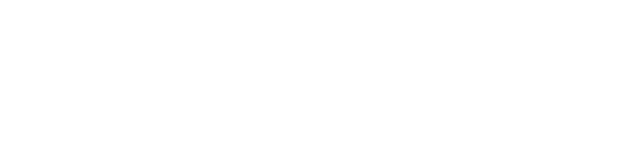
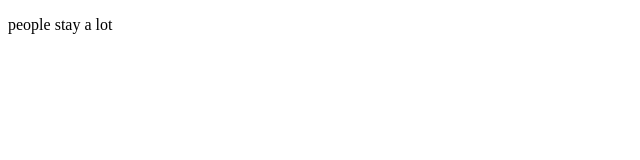
Before and after one commit to inioluwaeru/countdown-timer, a plain HTML site: page dad.html in a window 1280 px wide. Shown: the whole page, without its empty margins (0-640 px from the left). Drawn offline with Linux system fonts and the light colour scheme.

Commit message:
added a text to the page

```diff
--- a/dad.html
+++ b/dad.html
@@ -7,6 +7,6 @@
     <title>Document</title>
 </head>
 <body>
-
+    <p>people stay a lot</p>
 </body>
 </html>
```
